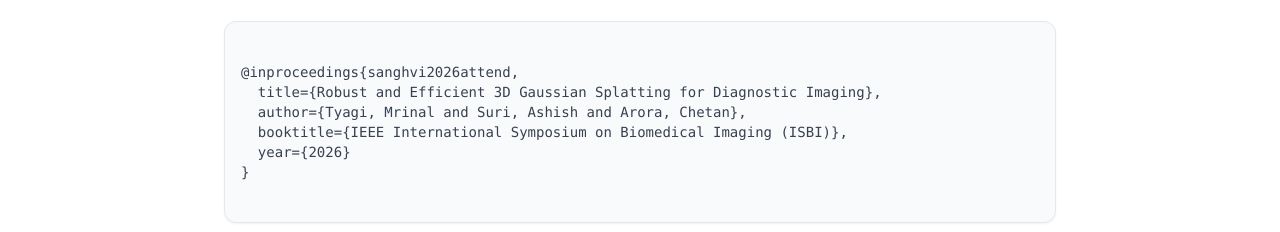
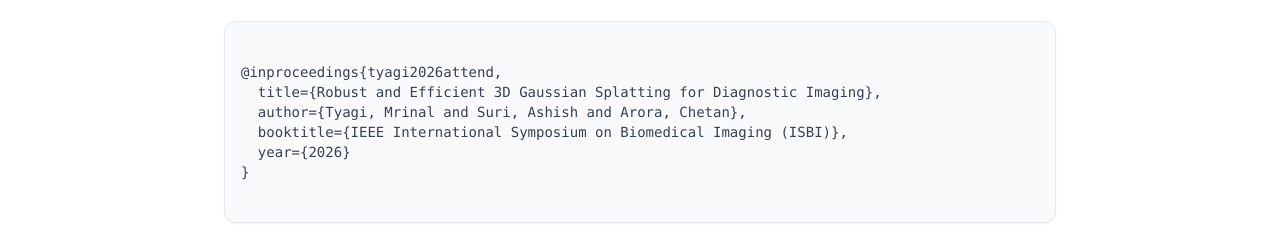
Before and after one commit to AiH-IITD/aih-iitd.github.io, a Next.js app: page /publications/robust3dgs in a window 1280 px wide. Shown: the part 1825-2057 px from the top of the page. Built offline with nearby package versions, Linux system fonts and the light colour scheme.

Commit message:
Update ISBI citation.

```diff
--- a/app/publications/robust3dgs/page.tsx
+++ b/app/publications/robust3dgs/page.tsx
@@ -71,7 +71,7 @@
                     <h2 className="text-2xl font-bold text-gray-900 mb-4">Citation</h2>
                     <Card className="bg-gray-50 border-gray-200">
                         <CardContent className="p-4 overflow-x-auto">
-                            <pre className="text-sm text-gray-700 font-mono whitespace-pre">{`@inproceedings{sanghvi2026attend,
+                            <pre className="text-sm text-gray-700 font-mono whitespace-pre">{`@inproceedings{tyagi2026attend,
   title={Robust and Efficient 3D Gaussian Splatting for Diagnostic Imaging},
   author={Tyagi, Mrinal and Suri, Ashish and Arora, Chetan},
   booktitle={IEEE International Symposium on Biomedical Imaging (ISBI)},
```
